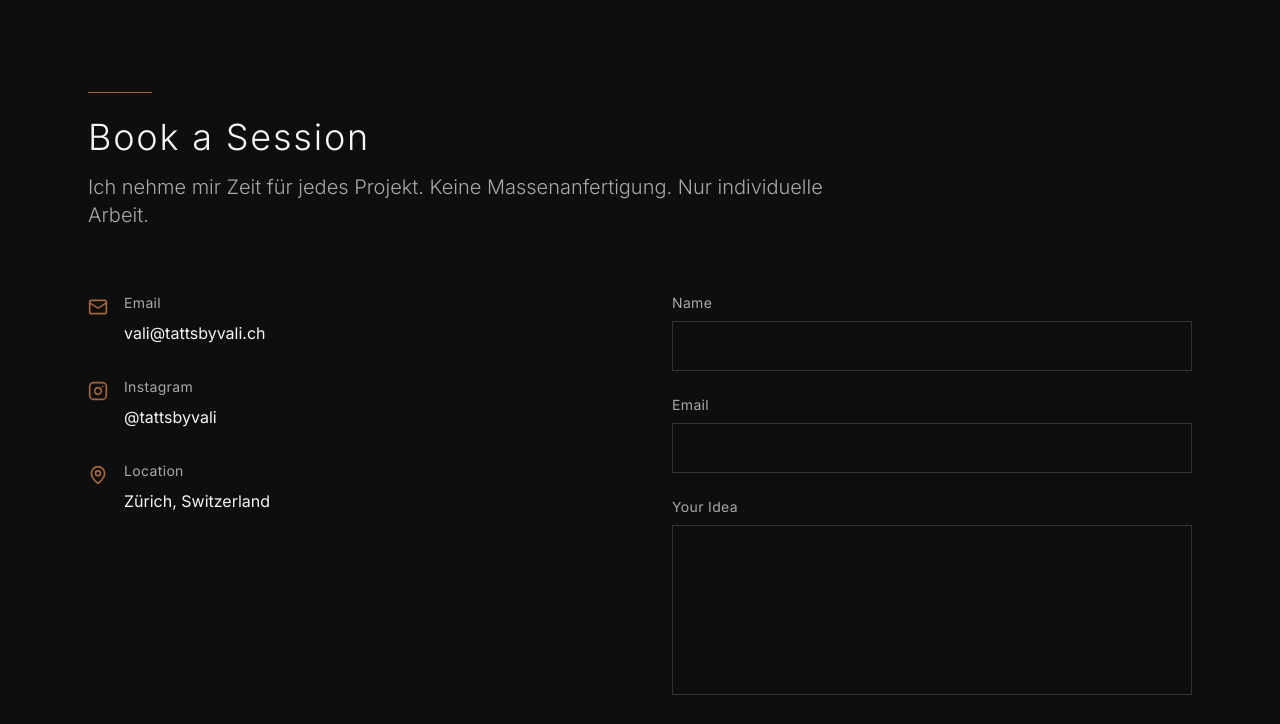
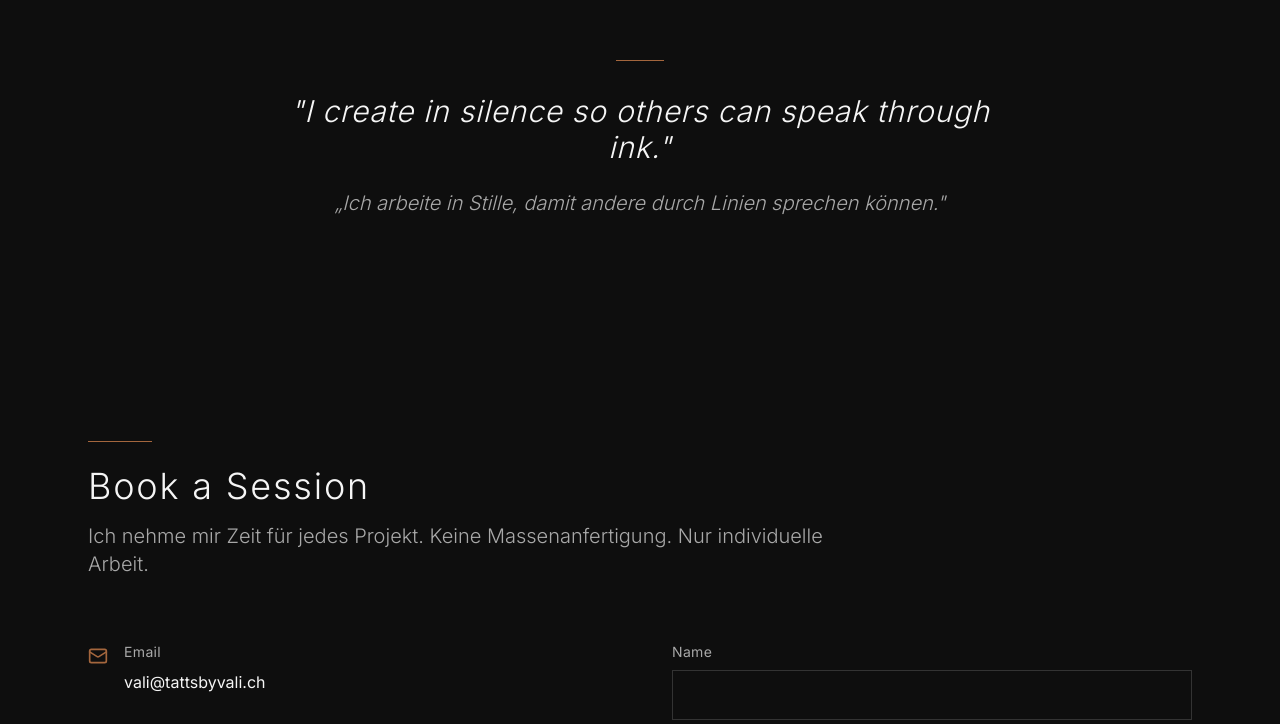
Before and after one commit to VikingAM/tatts-by-vali-zen, a React (Vite) app: page / in a window 1280 px wide. Shown: the part 7166-7890 px from the top of the page. Built offline with nearby package versions, Linux system fonts and the light colour scheme; the HTML template or start-up script is replaced by a standard one.

Commit message:
Add Closing Thought section

```diff
--- /dev/null
+++ b/src/components/ClosingThought.tsx
@@ -0,0 +1,29 @@
+const ClosingThought = () => {
+  return (
+    <section
+      aria-label="Closing Thought"
+      className="py-16 md:py-24 bg-background"
+    >
+      <div className="container mx-auto max-w-3xl px-6">
+        <div
+          className="text-center animate-fade-in"
+          style={{ animationDelay: '100ms' }}
+        >
+          <div className="mb-8 h-px w-12 bg-accent-bronze mx-auto" />
+
+          <blockquote className="space-y-6">
+            <p className="text-2xl md:text-3xl font-light text-foreground italic leading-relaxed tracking-wide">
+              "I create in silence so others can speak through ink."
+            </p>
+
+            <p className="text-lg md:text-xl text-foreground-secondary font-light italic leading-relaxed">
+              „Ich arbeite in Stille, damit andere durch Linien sprechen können."
+            </p>
+          </blockquote>
+        </div>
+      </div>
+    </section>
+  );
+};
+
+export default ClosingThought;
--- a/src/pages/Index.tsx
+++ b/src/pages/Index.tsx
@@ -8,6 +8,7 @@ import ReflectionQuote from "@/components/ReflectionQuote";
 import Gallery from "@/components/Gallery";
 import Process from "@/components/Process";
 import Testimonials from "@/components/Testimonials";
+import ClosingThought from "@/components/ClosingThought";
 import Contact from "@/components/Contact";
 import Footer from "@/components/Footer";
 
@@ -25,6 +26,7 @@ const Index = () => {
         <Gallery />
         <Process />
         <Testimonials />
+        <ClosingThought />
         <Contact />
       </main>
       <Footer />
```
